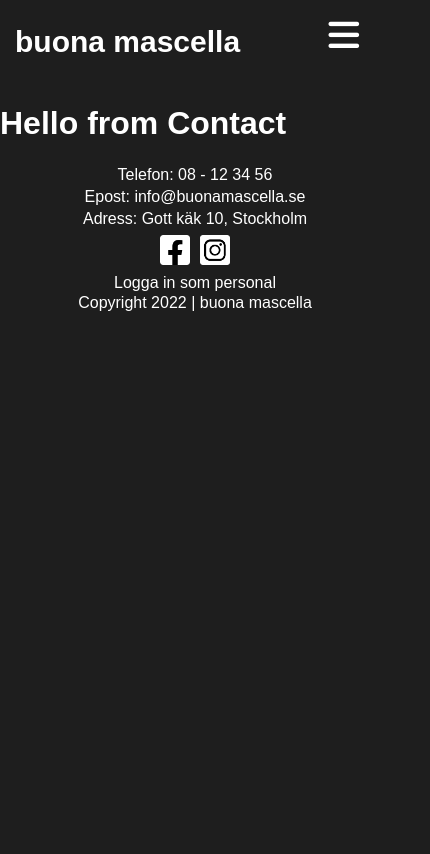
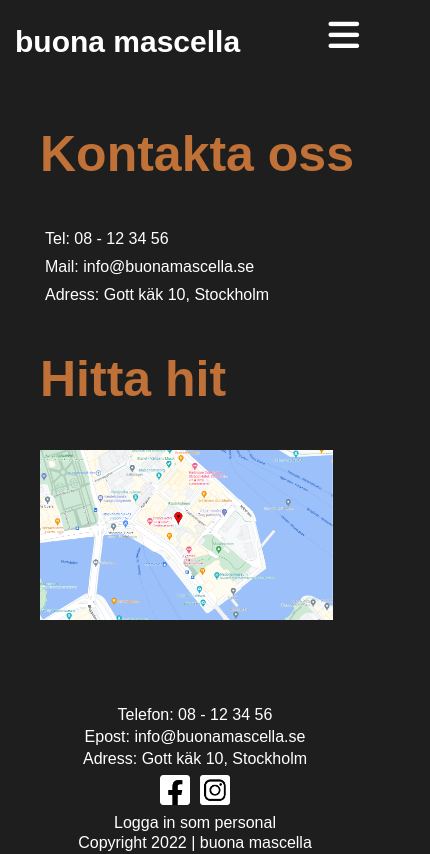
Before and after one commit to fcanberger/GruppJSF, a React (Create React App) app: page /contact in a window 390 px wide. Shown: the whole page, 430 px wide, since content can reach past the window. Built offline with nearby package versions, Linux system fonts and the light colour scheme; a web font is replaced by a local one.

Commit message:
added contact

```diff
--- a/src/components/Pages/Contact.tsx
+++ b/src/components/Pages/Contact.tsx
@@ -1,7 +1,23 @@
+import googleMaps from "../../assets/mapsis.png"
 export const Contact = () => {
   return (
     <>
-      <h1>Hello from Contact</h1>
+    <div className="Contact">
+      <div className="contact-container">
+        <h2 className="contactus">Kontakta oss</h2>
+        <p>Tel: 08 - 12 34 56</p>
+        <p>Mail: info@buonamascella.se</p>
+        <p>Adress: Gott käk 10, Stockholm</p>
+
+        <h2 className="hittahit">Hitta hit</h2>
+        <img
+          className="GMaps"
+          src={googleMaps}
+          alt="Karta"
+          width={600}
+          />
+      </div>
+    </div>
     </>
   );
 };
--- /dev/null
+++ b/src/styles/contact.scss
@@ -0,0 +1,54 @@
+footer {
+    transform: translate(0px, 300px);
+  }
+
+  .Contact {
+      margin: 0 auto;
+      position: relative;
+      display: flex;
+      flex-direction: column;
+      align-items: center;
+
+      .contact-container {
+        width: 100%;
+        height: 600px;
+        display: flex;
+        flex-direction: column;
+        text-align: left;
+        margin: 0px 20px;
+        margin-left: 200px;
+        .contactus {
+          font-size: 50px;
+          color: #BF7138;
+        }
+        .hittahit {
+          font-size: 50px;
+          color: #BF7138;
+        }
+        p {
+          margin: 5px;
+        }
+      }
+  }
+
+  @media screen and (max-width: 1180px) {
+    footer {
+      transform: translate(0px, 200px);
+    }
+    .GMaps {
+      width: 80%;
+    }
+  }
+
+  @media screen and (max-width: 769px) {
+    footer {
+      transform: translate(0px, 0px)
+    }
+    .contact-container {
+      margin: 0px 0px;
+      transform: translate(-50px, 0px);
+      .GMaps {
+        width: 75%;
+      }
+    }
+  }
--- a/src/styles/main.scss
+++ b/src/styles/main.scss
@@ -7,6 +7,7 @@
 @import "edit";
 @import "thanks";
 @import "notFound";
+@import "contact";
 
 body {
   color: white;
```
Also changed, not shown: src/assets/mapsis.png (added).
